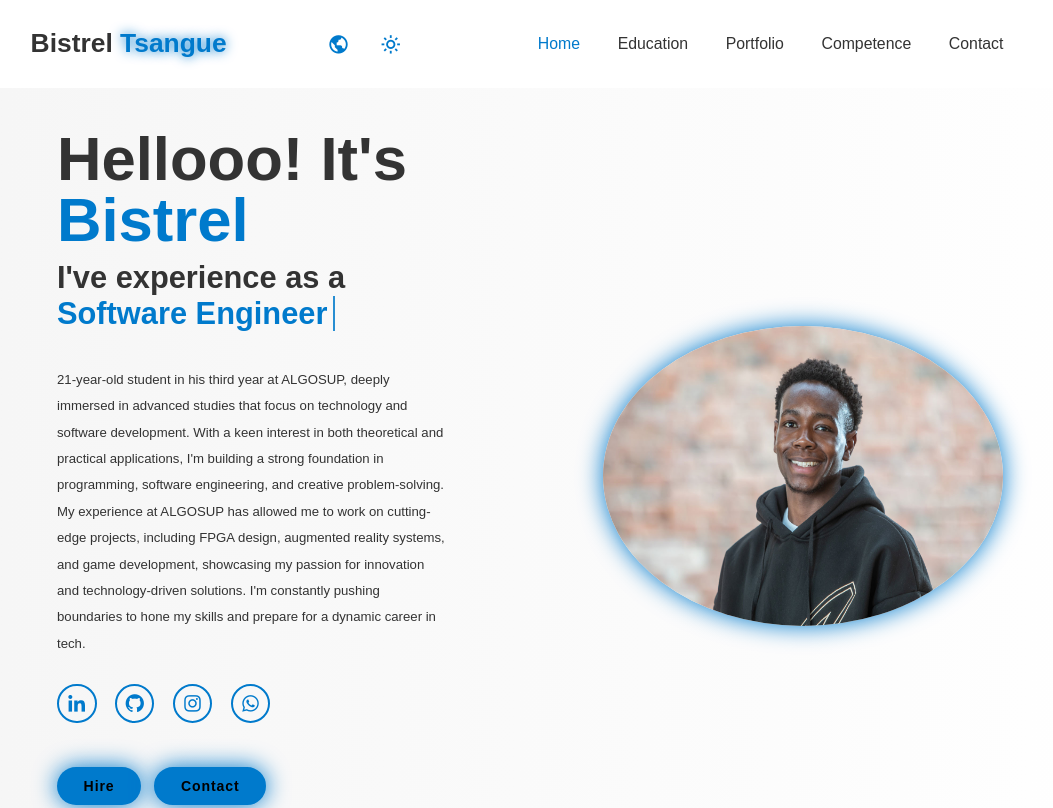
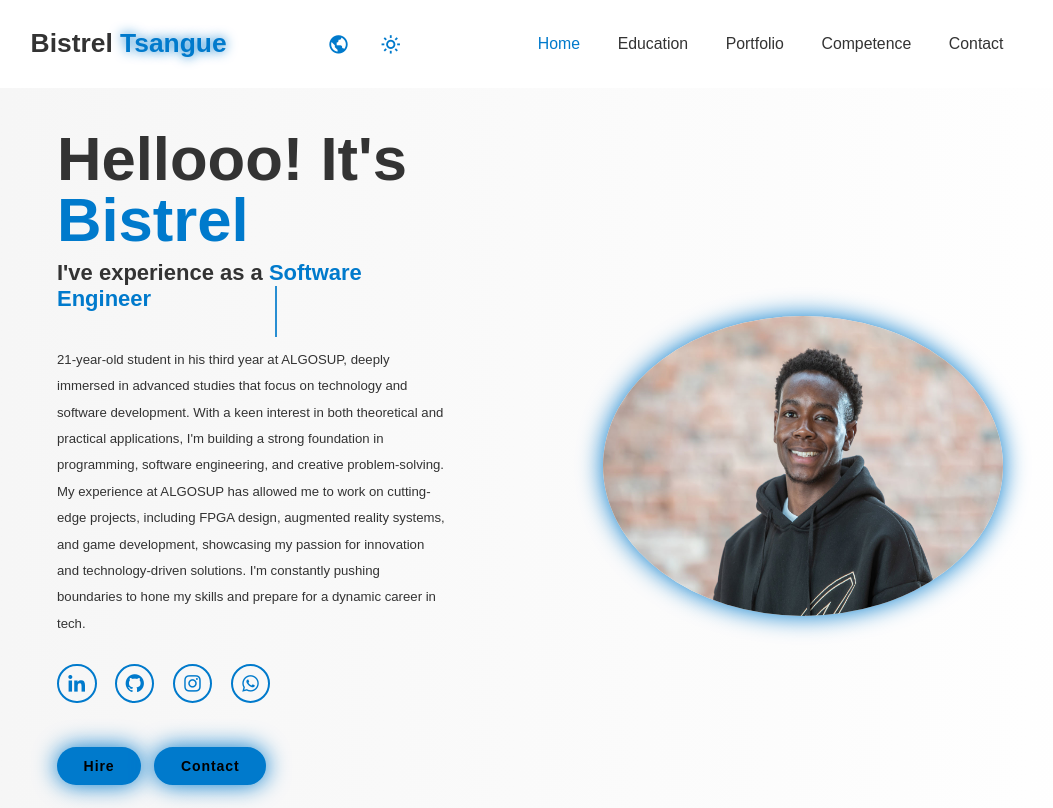
Before and after one commit to Bistrel2002/Portfolio, a website built with Vite: page index.html in a window 1280 px wide. Shown: the top 808 px of the page, without its empty margins (123-1176 px from the left). Built offline with nearby package versions, Linux system fonts and the light colour scheme; animation ran at ten frames a second.

Commit message:
Fix French subtitle translation and adjust heading size
Corrects the French translation for the hero subtitle in translations.js and reduces the font size of .home-content h3 from 3.5rem to 2.5rem in style.css for improved layout.

```diff
--- a/src/translations.js
+++ b/src/translations.js
@@ -78,7 +78,7 @@ const translations = {
 
         // Hero section
         hero_title: "Salut ! C'est <span>Bistrel</span>",
-        hero_subtitle: "Expérience comme un <span> </span>",
+        hero_subtitle: "Expérience en tant que <span> </span>",
         hero_description: "Étudiant de 21 ans en troisième année à ALGOSUP, profondément immergé dans des études avancées axées sur la technologie et le développement logiciel. Avec un vif intérêt pour les applications théoriques et pratiques, je construis une base solide en programmation, ingénierie logicielle et résolution créative de problèmes. Mon expérience à ALGOSUP m'a permis de travailler sur des projets de pointe, notamment la conception FPGA, les systèmes de réalité augmentée et le développement de jeux, démontrant ma passion pour l'innovation et les solutions technologiques. Je repousse constamment les limites pour perfectionner mes compétences et me préparer à une carrière dynamique dans la tech.",
 
         // Buttons
--- a/style.css
+++ b/style.css
@@ -321,7 +321,7 @@ span{
 .home-content h3{
     margin-bottom: 4rem;
     margin-top: 1rem;
-    font-size: 3.5rem;
+    font-size: 2.5rem;
 }
 
 .home-content h1{
```
